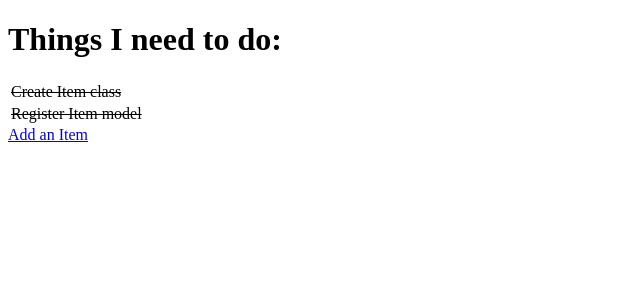
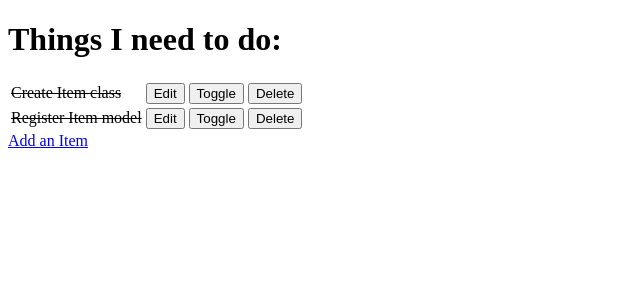
Before and after one commit to healygi/ci-fsf-hello-django, a Django app: page / in a window 1280 px wide. Shown: the top 300 px of the page, without its empty margins (0-640 px from the left). Run offline with Django 3.2, Linux system fonts and the light colour scheme; data comes from the database, SQL or seed files in the repository.

Commit message:
Add buttons to todo list and full CRUD functionality

```diff
--- a/django_todo/urls.py
+++ b/django_todo/urls.py
@@ -1,24 +1,27 @@
-"""django_todo URL Configuration
+"""django_todo  Configuration
 
-The `urlpatterns` list routes URLs to views. For more information please see:
-    https://docs.djangoproject.com/en/3.2/topics/http/urls/
+The `patterns` list routes s to views. For more information please see:
+    https://docs.djangoproject.com/en/3.2/topics/http/s/
 Examples:
 Function views
     1. Add an import:  from my_app import views
-    2. Add a URL to urlpatterns:  path('', views.home, name='home')
+    2. Add a  to patterns:  path('', views.home, name='home')
 Class-based views
     1. Add an import:  from other_app.views import Home
-    2. Add a URL to urlpatterns:  path('', Home.as_view(), name='home')
-Including another URLconf
-    1. Import the include() function: from django.urls import include, path
-    2. Add a URL to urlpatterns:  path('blog/', include('blog.urls'))
+    2. Add a  to patterns:  path('', Home.as_view(), name='home')
+Including another conf
+    1. Import the include() function: from django.s import include, path
+    2. Add a  to patterns:  path('blog/', include('blog.s'))
 """
 from django.contrib import admin
 from django.urls import path
-from todo.views import get_todo_list, add_item
+from todo import views
 
 urlpatterns = [
     path('admin/', admin.site.urls),
-    path('', get_todo_list, name='get_todo_list'),
-    path('add', add_item, name='add')
+    path('', views.get_todo_list, name='get_todo_list'),
+    path('add', views.add_item, name='add'),
+    path('edit/<item_id>', views.edit_item, name='edit'),
+    path('toggle/<item_id>', views.toggle_item, name='toggle'),
+    path('delete/<item_id>', views.delete_item, name='delete'),
 ]
--- a/todo/templates/todo/forms.py
+++ b/todo/templates/todo/forms.py
@@ -1,5 +1,6 @@
 from django import forms
 from .models import Item
+
 
 class ItemForm(forms.ModelForm):
     class Meta:
--- a/todo/templates/todo/todo_list.html
+++ b/todo/templates/todo/todo_list.html
@@ -16,6 +16,21 @@
              {% else %}
                   <td>{{ item.name }}</td>
              {% endif %}
+             <td>
+                 <a href="/edit/{{ item.id }}">
+                      <button>Edit</button>
+                 </a>
+             </td>
+             <td>
+                <a href="/toggle/{{ item.id }}">
+                     <button>Toggle</button>
+                </a>
+            </td>
+            <td>
+                <a href="/delete/{{ item.id }}">
+                     <button>Delete</button>
+                </a>
+            </td>
          </tr>
       {% empty %}
     <tr><td>You have nothing to do</td></tr>
--- a/todo/views.py
+++ b/todo/views.py
@@ -1,6 +1,8 @@
-from django.shortcuts import render, redirect
+from django.shortcuts import render, redirect, get_object_or_404
 from .models import Item
 from .forms import ItemForm
+
+
 # Create your views here.
 
 
@@ -22,3 +24,27 @@ def add_item(request):
         'form': form
     }
     return render(request, 'todo/add_item.html', context)
+
+def edit_item(request, item_id):
+    item = get_object_or_404(Item, id=item_id)
+    if request.method == 'POST':
+        form = ItemForm(request.POST, instance=item)
+        if form.is_valid():
+            form.save()
+            return redirect('get_todo_list')
+    form = ItemForm(instance=item)
+    context = {
+        'form': form
+    }
+    return render(request, 'todo/edit_item.html', context)
+
+def toggle_item(request, item_id):
+    item = get_object_or_404(Item, id=item_id)
+    item.done = not item.done
+    item.save()
+    return redirect('get_todo_list')
+
+def delete_item(request, item_id):
+    item = get_object_or_404(Item, id=item_id)
+    item.delete()
+    return redirect('get_todo_list')
```
Also changed, not shown: todo/templates/todo/edit_item.html (added, +21 -0 lines). Lines whose indentation alone changed are shown as unchanged.
